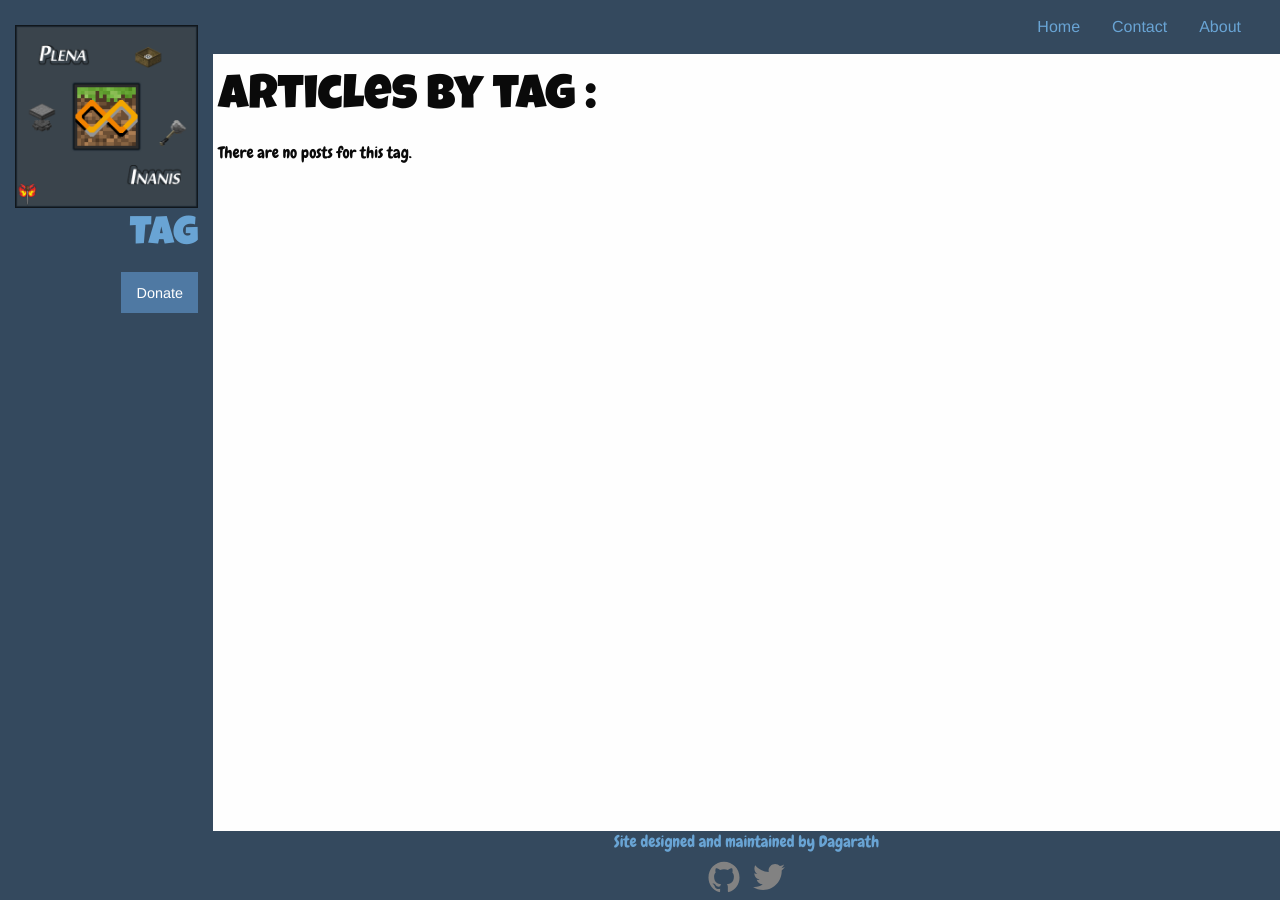
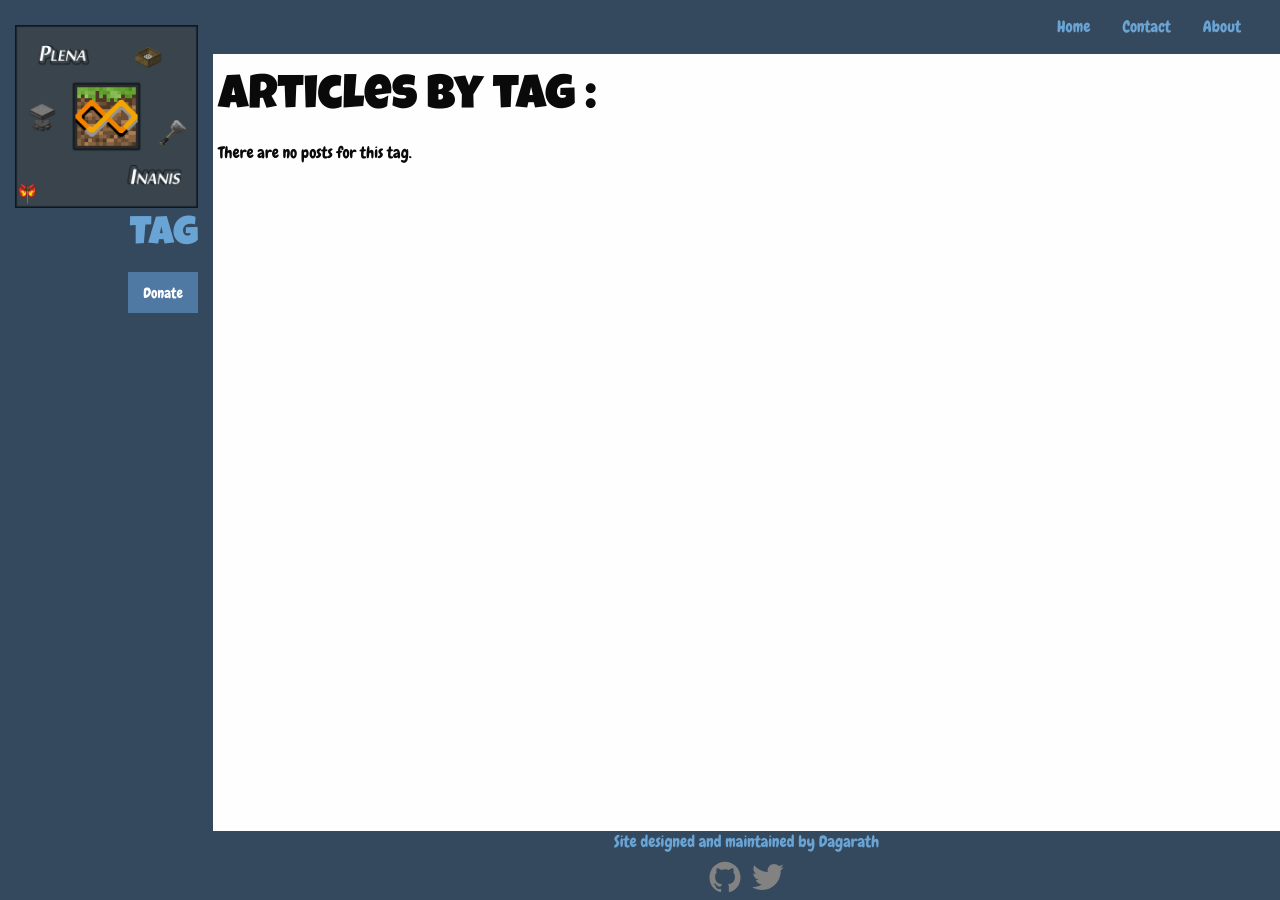
Before and after one commit to dagarath/PlenaInanis, a Jekyll site: the page built from tag.html, in a window 1280 px wide. Built offline with Jekyll 4.4.1, drawn with Linux system fonts in a browser that asks for light colours.

Commit message:
Forgot a font thingy

```diff
--- a/css/main.scss
+++ b/css/main.scss
@@ -71,6 +71,7 @@
 	p{
 		font-family: 'Chewy', cursive;
 	}
+	font-family: 'Chewy', cursive;
 }
 
 
```
